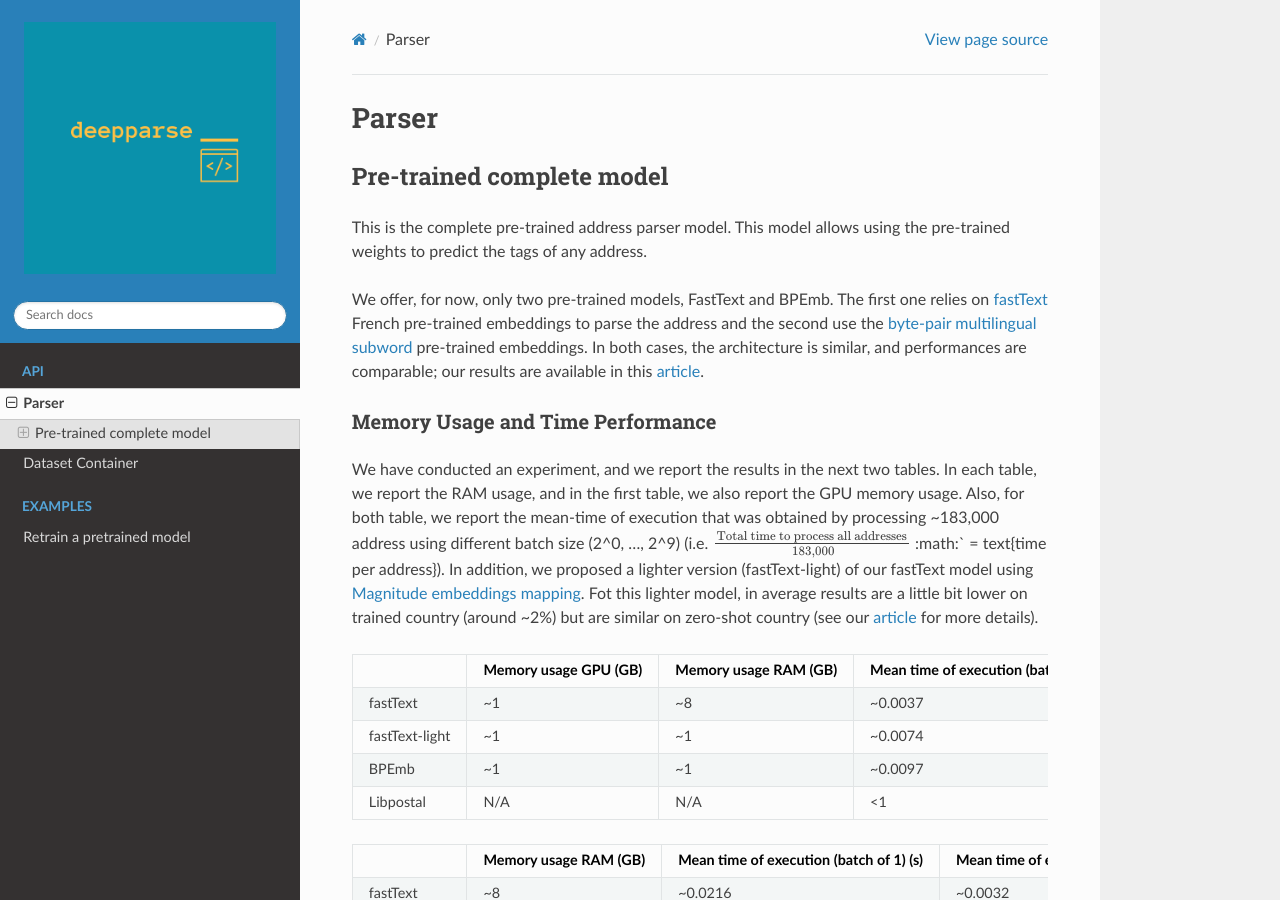
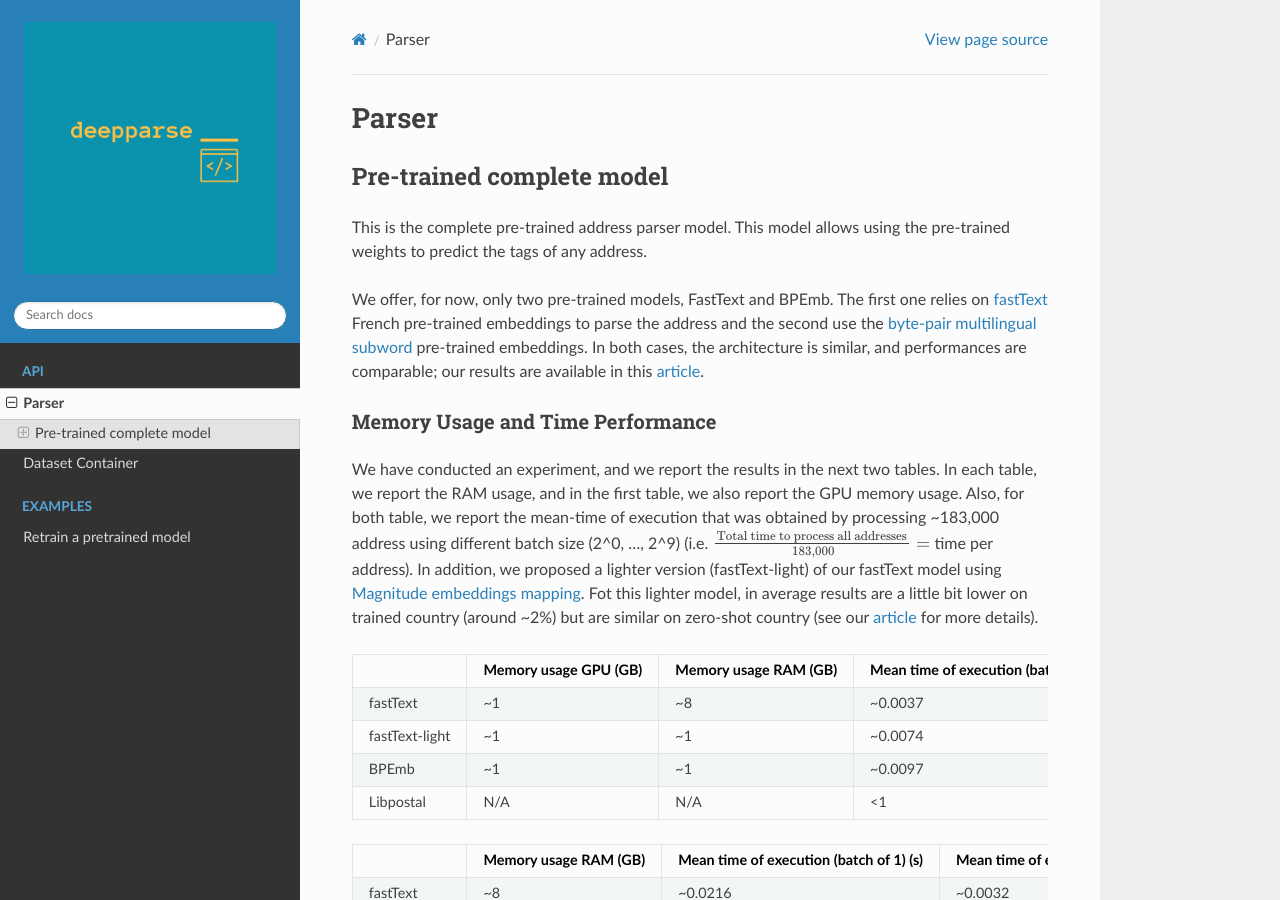
Before and after one commit to GRAAL-Research/deepparse, a Sphinx documentation site: the page built from docs/source/parser.rst, in a window 1280 px wide and 900 px high. Built offline with Sphinx 7.4.7 and the Read the Docs theme 2.0.0, drawn with Linux system fonts in a browser that asks for light colours; the version number could not be read and is left out.

Commit message:
fixed math formula

```diff
--- a/docs/source/parser.rst
+++ b/docs/source/parser.rst
@@ -24,7 +24,7 @@ Memory Usage and Time Performance
 We have conducted an experiment, and we report the results in the next two tables. In each table, we report the RAM usage,
 and in the first table, we also report the GPU memory usage. Also, for both table, we report the mean-time of execution
 that was obtained by processing ~183,000 address using different batch size (2^0, ..., 2^9)
-(i.e. :math:`\frac{\text{Total time to process all addresses}}{~183,000}` :math:` = \text{time per address}).
+(i.e. :math:`\frac{\text{Total time to process all addresses}}{~183,000} =` time per address).
 In addition, we proposed a lighter version (fastText-light) of our fastText model using
 `Magnitude embeddings mapping <https://github.com/plasticityai/magnitude>`_. Fot this lighter model, in average results
 are a little bit lower on trained country (around ~2%) but are similar on zero-shot country
```
